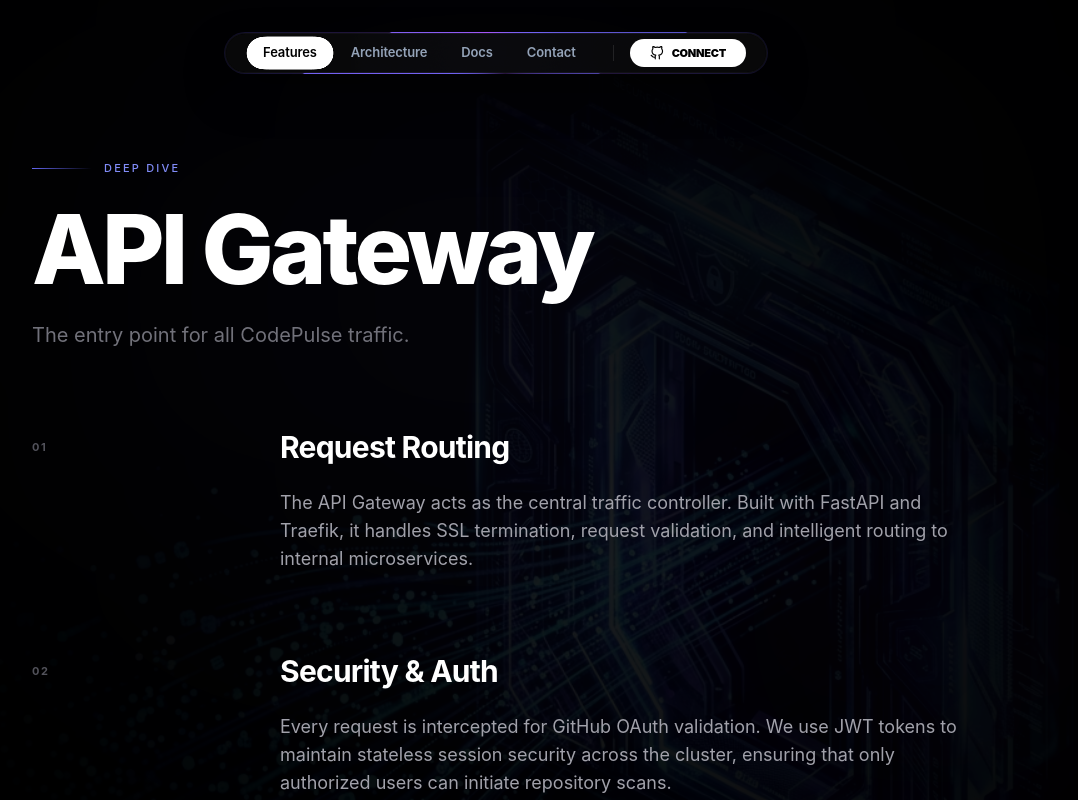
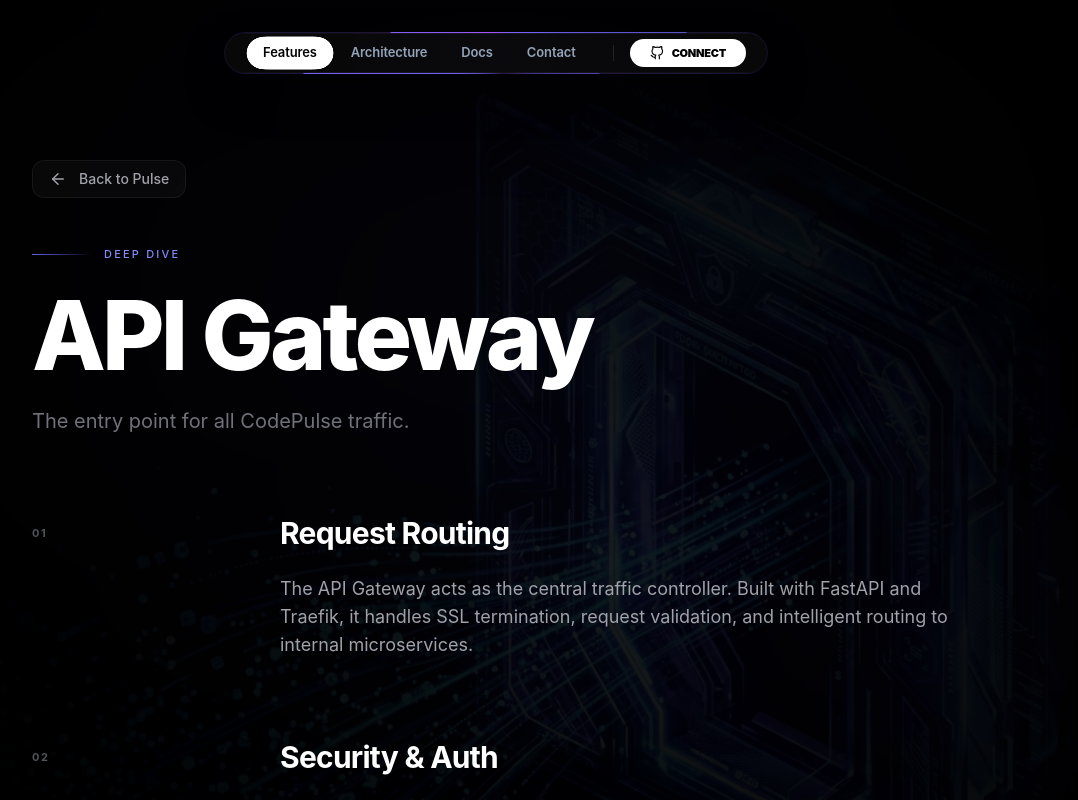
Before and after one commit to Edge-Explorer/CodePulse, a React (Vite) app in the folder frontend/: page /docs/api-gateway in a window 1280 px wide. Shown: the top 800 px of the page, without its empty margins (144-1222 px from the left). Built offline with nearby package versions, Linux system fonts and the light colour scheme; no server answers.

Commit message:
fix: restore back navigation button in documentation sub-pages

```diff
--- a/frontend/src/pages/DocsDetail.jsx
+++ b/frontend/src/pages/DocsDetail.jsx
@@ -1,6 +1,7 @@
 import React, { useEffect } from 'react';
-import { useParams } from 'react-router-dom';
+import { useParams, Link } from 'react-router-dom';
 import { motion } from 'framer-motion';
+import { FiArrowLeft } from 'react-icons/fi';
 import Navbar from '../components/Navbar';
 
 const DOCS_DATA = {
@@ -317,6 +318,17 @@
           initial="hidden"
           animate="visible"
         >
+          {/* Back Navigation */}
+          <motion.div variants={itemVariants} className="mb-12">
+            <Link
+              to="/"
+              className="inline-flex items-center gap-3 px-4 py-2 rounded-xl bg-white/[0.03] border border-white/[0.06] text-zinc-400 hover:text-white hover:border-indigo-500/30 transition-all duration-300 group"
+            >
+              <FiArrowLeft size={18} className="group-hover:-translate-x-1 transition-transform" />
+              <span className="text-sm font-medium">Back to Pulse</span>
+            </Link>
+          </motion.div>
+
           {/* Title Block */}
           <motion.div variants={itemVariants} className="mb-20">
             <div className="flex items-center gap-3 mb-6">
```
